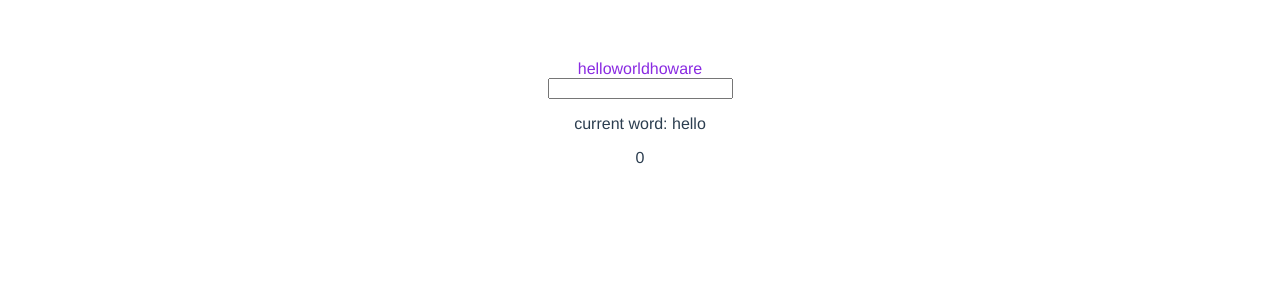
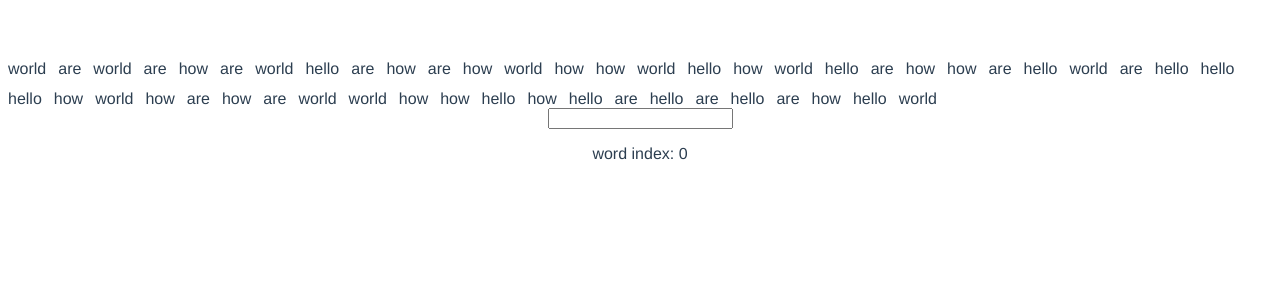
Before and after one commit to Christian-Hoeller/Win98Typer, a Vue app in the folder typing-test/: page / in a window 1280 px wide. Shown: the top 300 px of the page. Built offline with nearby package versions, Linux system fonts and the light colour scheme.

Commit message:
rendered amount of given words

```diff
--- a/typing-test/src/components/TypingTest.vue
+++ b/typing-test/src/components/TypingTest.vue
@@ -4,8 +4,7 @@
     <WordBox v-bind:words="words" />
     <div>
         <input type="text" @input="handleKeyPress" v-model="userInput">
-        <p>current word: {{currentWord}}</p>
-        <p>{{wordIndex}}</p>
+        <p>word index: {{wordIndex}}</p>
     </div>
 </div>
 
@@ -22,22 +21,25 @@ export default {
     },
     data(){
         return{
-            words: this.getWordsWithClasses(),
             userInput: '',
             currentWordIndex: 0,
-            currentWord: this.getWords()[0],
+            words: this.getWordsWithClasses(),
         }
     },
     methods: {
-        getWords(){
-            return json[0].words;
-        },
         getWordsWithClasses(){
-            const words = this.getWords();
+            const wordSet = json[0].words;
+            let words = [];
+            const wordAmount = 50
+            // const wordAmount = 50;
+            for(let i = 0; i <= wordAmount; i++){
+                const randomIndex = Math.floor(Math.random() * wordSet.length);
+                words.push(wordSet[randomIndex]);
+            }
             return words.map(word => ({state:'default', word: word}));
         },
         getWordByIndex(index){
-            return this.getWords()[index];
+            return this.words[index].word;
         },
         handleKeyPress(){
 
@@ -46,10 +48,10 @@ export default {
                 let currentWord = this.getWordByIndex(this.currentWordIndex);
                 // Check if word is true
                 if(currentWord === this.userInput.split(' ')[0]){
-                    this.words.find(word => word.word === currentWord).state = "correct";
+                    this.words[this.currentWordIndex].state = "correct";
                 }
                 else{
-                    this.words.find(word => word.word === currentWord).state = "wrong";
+                    this.words[this.currentWordIndex].state = "wrong"
                 }
 
                 // reset user input
@@ -59,7 +61,7 @@ export default {
                 this.currentWordIndex ++;
 
                 // inkrement currentword
-                this.currentWord = this.getWordByIndex(this.currentWordIndex);
+                // this.currentWord = this.getWordByIndex(this.currentWordIndex);
             }
         }
     },
--- a/typing-test/src/components/WordBox.vue
+++ b/typing-test/src/components/WordBox.vue
@@ -1,6 +1,6 @@
 <template>
     <div>
-        <div>
+        <div class="box">
             <span v-for="(word, index) in words" :key="index" :class="word.state">{{word.word}}</span>
         </div>
     </div>
@@ -25,7 +25,7 @@ export default {
 <style>
 
 .correct{
-    color: green;
+    color: gray;
 }
 
 .wrong{
@@ -33,8 +33,19 @@ export default {
 }
 
 .default{
-    color:blueviolet;
+    color:text;
 }
 
+.box{
+ --gap: 12px;
+  display: inline-flex;
+  flex-wrap: wrap;
+  margin: calc(-1 * var(--gap)) 0 0 calc(-1 * var(--gap));
+  width: calc(100% + var(--gap));
+}
+
+.box > *{
+    margin: var(--gap) 0 0 var(--gap);
+}
 
 </style>
```
